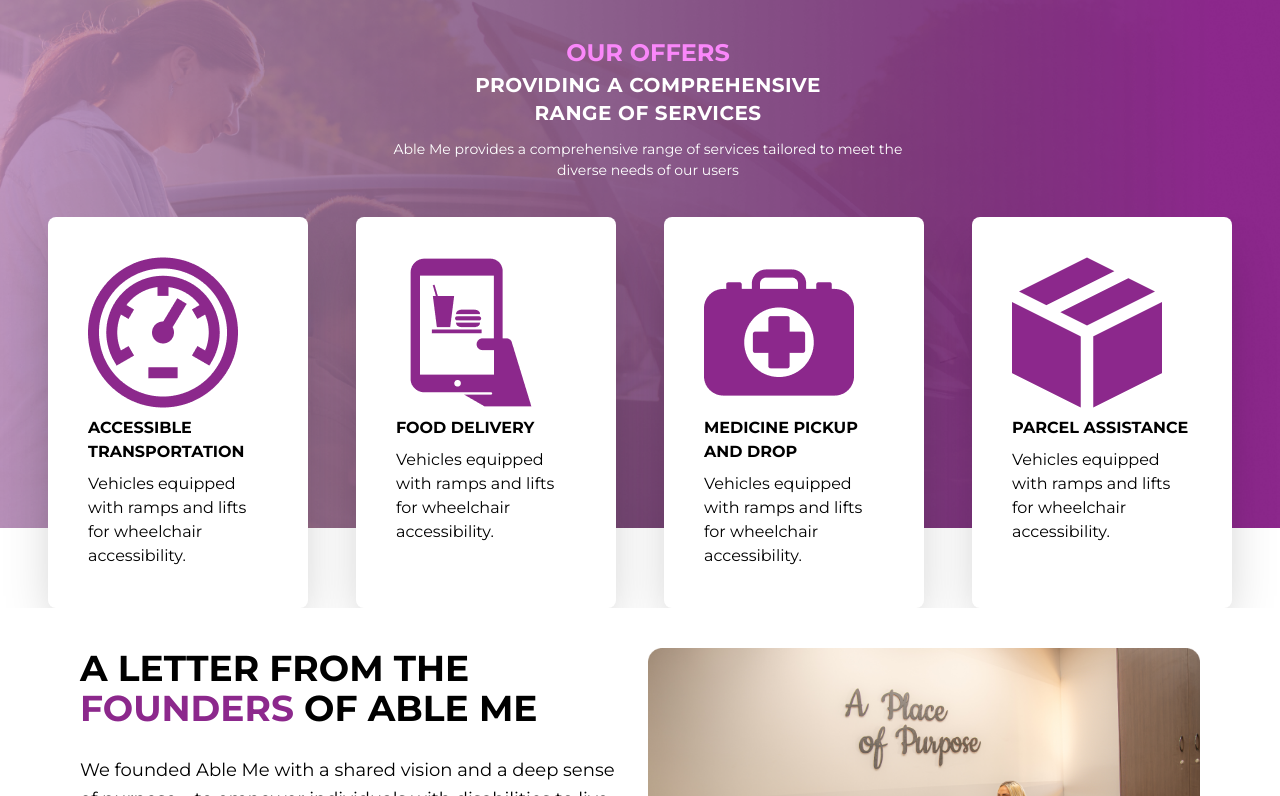
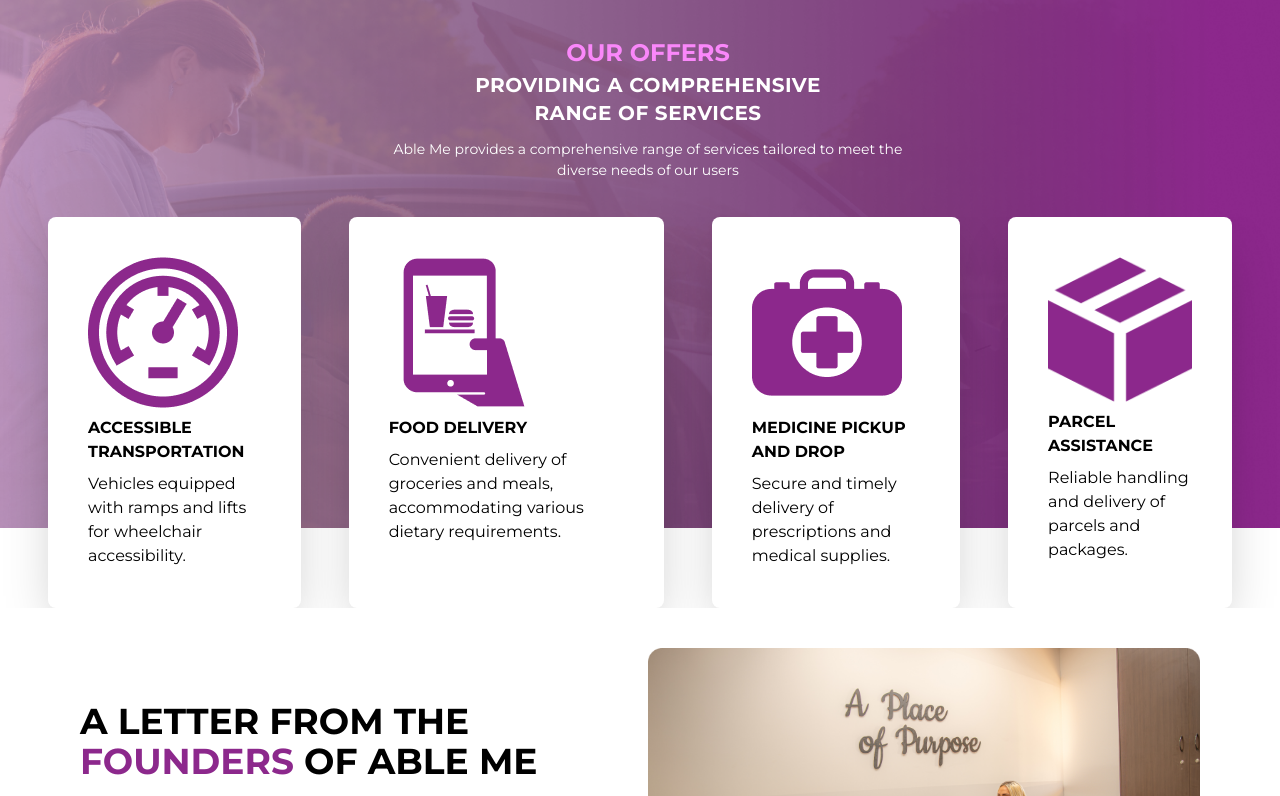
Before and after one commit to alnaughty/able-me-front, a Nuxt app: page / in a window 1280 px wide. Shown: the part 2004-2800 px from the top of the page. Built offline with nearby package versions, Linux system fonts and the light colour scheme.

Commit message:
new setup

```diff
--- a/components/BHeader.vue
+++ b/components/BHeader.vue
@@ -1,7 +1,7 @@
 <template>
   <div class="w-full flex justify-between px-4">
     <img src="/h_logo.png"/>
-    <div class="grid grid-cols-4 md:gap-6 lg:gap-12 place-items-center cursor-pointer">
+    <div class="grid grid-cols-4 md:gap-4 lg:gap-12 place-items-center cursor-pointer">
       <p>Home</p>
       <a href="#about-us">About Us</a>
       <a href="#offers">Our Offers</a>
--- a/components/Section1.vue
+++ b/components/Section1.vue
@@ -1,5 +1,5 @@
 <template>
-  <div class="w-full bg-[url('/map.png')] bg-cover md:py-5 lg:py-20 bg-opacity-0 px-4">
+  <div class="w-full bg-[url('/map.png')] bg-cover md:py-5 lg:py-20 bg-opacity-0 px-4 md:px-0">
     <div class="h-full grid sm:grid-cols-1 md:grid-cols-2 gap-12 place-items-center">
       <div class="w-full md:w-[361px] lg:w-[616px]">
         <h1 class="hidden md:block text-2xl md:text-4xl lg:text-6xl font-bold">TRY OUR <span class="text-purple"> INCLUSIVE </span> TRANSPORTATION APP</h1>
--- a/components/Section4.vue
+++ b/components/Section4.vue
@@ -7,26 +7,26 @@
       <p class="text-[14px] md:text-center text-white">Able Me provides a comprehensive range of services tailored to meet the <br> diverse needs of our users</p>
     </div>
 
-    <div class="absolute flex md:justify-center -bottom-20 gap-4 md:left-0 lg:gap-12 w-screen md:w-[100%] overflow-x-auto md:overflow-hidden md:px-12">
-      <div class="bg-white rounded-lg p-5 lg:p-10 shadow-2xl min-w-[250px]">
-        <img class="mb-2 w-[90px] lg:w-[150px]" src="/meter.png"/>
+    <div class="absolute flex lg:justify-center -bottom-20 gap-4 md:left-0 lg:gap-12 w-screen md:w-[100%] overflow-x-auto lg:overflow-hidden md:px-4 lg:px-12">
+      <div class="bg-white rounded-lg p-5 lg:p-10 shadow-2xl min-w-[250px] md:min-w-[100px] md:max-w-[195px] lg:max-w-[350px]">
+        <img class="mb-2 w-[90px] md:w-[50px] lg:w-[150px]" src="/meter.png"/>
         <p class="font-bold uppercase mb-2">Accessible <br> Transportation</p>
         <p class="md:text-[14px] lg:text-[16px]">Vehicles equipped with ramps and lifts for wheelchair accessibility.</p>
       </div>
-      <div class="bg-white rounded-lg p-5 lg:p-10 shadow-2xl min-w-[250px]">
-        <img class="mb-2 w-[90px] lg:w-[150px]" src="/food.png"/>
+      <div class="bg-white rounded-lg p-5 lg:p-10 shadow-2xl min-w-[250px] md:min-w-[100px] md:max-w-[195px] lg:max-w-[350px]">
+        <img class="mb-2 w-[90px] md:w-[50px] lg:w-[150px]" src="/food.png"/>
         <p class="font-bold uppercase mb-2">Food Delivery</p>
-        <p class="md:text-[14px] lg:text-[16px]">Vehicles equipped with ramps and lifts for wheelchair accessibility.</p>
+        <p class="md:text-[14px] lg:text-[16px]">Convenient delivery of groceries and meals, accommodating various dietary requirements.</p>
       </div>
-      <div class="bg-white rounded-lg p-5 lg:p-10 shadow-2xl min-w-[250px]">
-        <img class="mb-2 w-[90px] lg:w-[150px]" src="/medicine.png"/>
+      <div class="bg-white rounded-lg p-5 lg:p-10 shadow-2xl min-w-[250px] md:min-w-[100px] md:max-w-[195px] lg:max-w-[350px]">
+        <img class="mb-2 w-[90px] md:w-[50px] lg:w-[150px]" src="/medicine.png"/>
         <p class="font-bold uppercase mb-2">Medicine Pickup and Drop</p>
-        <p class="md:text-[14px] lg:text-[16px]">Vehicles equipped with ramps and lifts for wheelchair accessibility.</p>
+        <p class="md:text-[14px] lg:text-[16px]">Secure and timely delivery of prescriptions and medical supplies. </p>
       </div>
-      <div class="bg-white rounded-lg p-5 lg:p-10 shadow-2xl min-w-[250px]">
-        <img class="mb-2 w-[90px] lg:w-[150px]" src="/box.png"/>
+      <div class="bg-white rounded-lg p-5 lg:p-10 shadow-2xl min-w-[250px] md:min-w-[100px] md:max-w-[195px] lg:max-w-[350px]">
+        <img class="mb-2 w-[90px] md:w-[50px] lg:w-[150px]" src="/box.png"/>
         <p class="font-bold uppercase mb-2">Parcel Assistance</p>
-        <p class="md:text-[14px] lg:text-[16px]">Vehicles equipped with ramps and lifts for wheelchair accessibility.</p>
+        <p class="md:text-[14px] lg:text-[16px]">Reliable handling and delivery of parcels and packages.</p>
       </div>
     </div>
   </div>
--- a/components/Section5.vue
+++ b/components/Section5.vue
@@ -1,15 +1,15 @@
 <template>
-  <div class="grid grid-cols-1 lg:grid-cols-2 gap-4 px-4 pt-[120px] md:px-20">
+  <div class="grid grid-cols-1 md:grid-cols-2 gap-4 px-4 pt-[120px] md:px-20 md:place-items-center">
     <img class="z-10 md:hidden" src="/image3.png"/>
     <div>
-      <p class="md:text-2xl lg:text-4xl font-bold uppercase mb-7">A Letter from the  <span class="text-purple">Founders</span> of Able Me</p>
+      <p class="md:text-2xl lg:text-4xl font-bold uppercase mb-7 md:mb-4">A Letter from the  <span class="text-purple">Founders</span> of Able Me</p>
       <p class="text-[16px] lg:text-[18px] leading-relaxed">We founded Able Me with a shared vision and a deep sense
         of purpose—to empower individuals with disabilities to live life on
         their own terms. Every journey begins with a belief in the power
         of inclusivity and accessibility, and this belief is at the heart of everything we do.
         <span v-if="!more" @click="more=!more" class="text-purple cursor-pointer">Read more...</span>
         </p>
-        <p :class="more?'block':'hidden'" class="mt-4">
+        <p :class="more?'block':'hidden'" class="text-[16px] lg:text-[18px] leading-relaxed mt-4">
         We understand firsthand the challenges that come with
         navigating a world that isn't always designed with everyone in
         mind. We've seen the barriers and felt the frustrations. That's
--- a/tailwind.config.js
+++ b/tailwind.config.js
@@ -17,6 +17,7 @@
     colors: {
       'purple': '#8C288C',
       'purple-10': '#FA87FA',
+      'purple-20': '#BD2DBD',
       'white': '#FFFFFF',
     }
   },
```
Also changed, not shown: public/car.png (added), public/partners.png.
